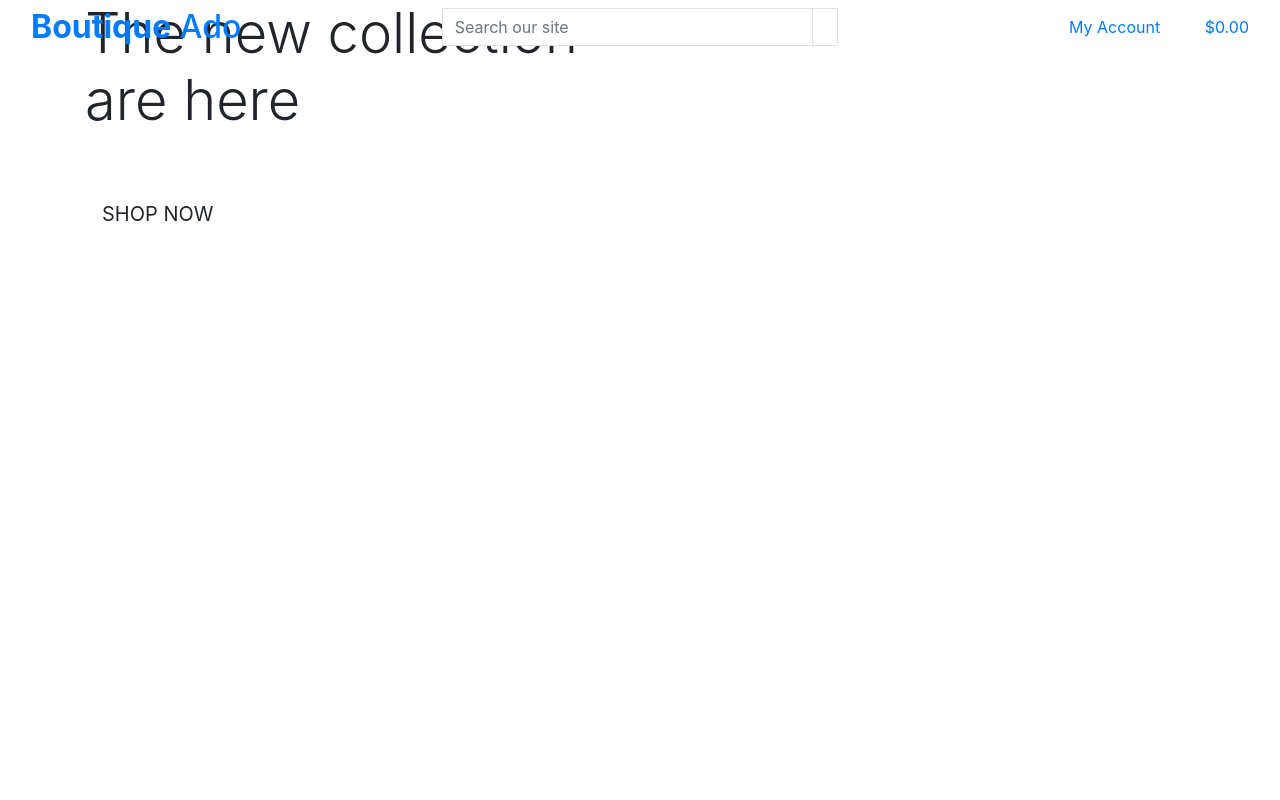
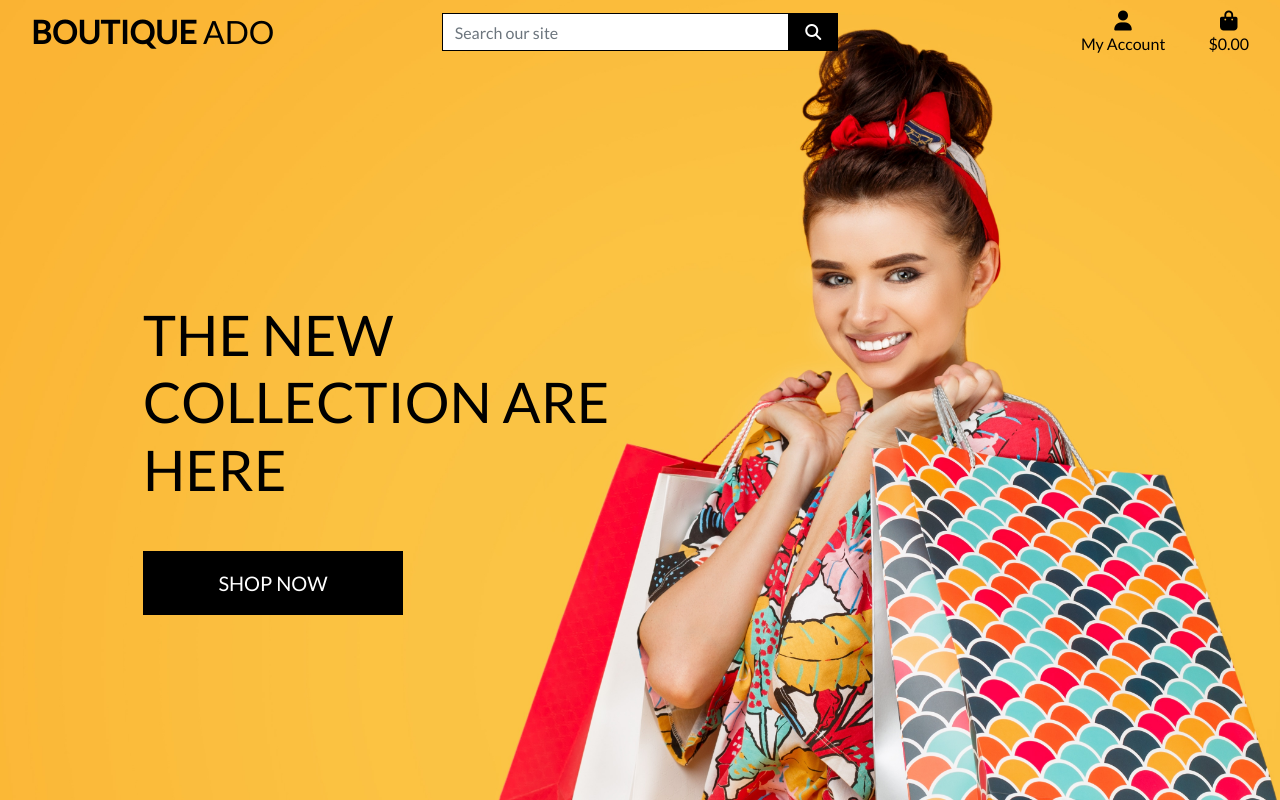
Before and after one commit to Afjunior18/boutique_ado, a Django app: page / in a window 1280 px wide. Run offline with Django 3.2, Linux system fonts and the light colour scheme; some libraries are stand-ins or nearby versions.

Commit message:
Complete homepage header and CSS

```diff
--- a/boutique_ado/settings.py
+++ b/boutique_ado/settings.py
@@ -150,6 +150,11 @@ USE_TZ = True
 
 STATIC_URL = '/static/'
 
+STATICFILES_DIRS = (os.path.join(BASE_DIR, 'static'),)
+
+MEDIA_URL = '/media/'
+MEDIA_ROOT = os.path.join(BASE_DIR,'media')
+
 # Default primary key field type
 # https://docs.djangoproject.com/en/3.2/ref/settings/#default-auto-field
 
--- a/boutique_ado/urls.py
+++ b/boutique_ado/urls.py
@@ -16,8 +16,11 @@ Including another URLconf
 from django.contrib import admin
 from django.urls import path, include
 
+from django.conf import settings
+from django.conf.urls.static import static
+
 urlpatterns = [
     path('admin/', admin.site.urls),
     path('accounts/', include('allauth.urls')),
     path('', include('home.urls')),
-]
+] + static(settings.MEDIA_URL, document_root=settings.MEDIA_ROOT)
--- /dev/null
+++ b/static/css/base.css
@@ -0,0 +1,81 @@
+html {
+    height: 100%;
+}
+
+body {
+    background: url('/media/homepage_background_cropped.jpg') no-repeat center center fixed;
+    background-size: cover;
+    height: calc(100vh - 164px);
+    color: #555;
+    font-family: 'Lato';
+}
+
+/* from Bulma */
+.icon {
+    align-items: center;
+    display: inline-flex;
+    justify-content: center;
+    height: 1.5rem;
+    width: 1.5rem;
+}
+
+.logo-font {
+    text-transform: uppercase;
+}
+
+.main-logo-link {
+    width: fit-content;
+}
+
+.shop-now-button {
+    background: black;
+    color: white;
+    min-width: 260px;
+}
+
+.btn-black {
+    background: black;
+    color: white;
+}
+
+.shop-now-button:hover,
+.shop-now-button:active,
+.shop-now-button:focus,
+.btn-black:hover,
+.btn-black:active,
+.btn-black:focus {
+    background: #222;
+    color: white;
+}
+
+.text-black {
+    color: #000 !important;
+}
+
+.border-black {
+    border: 1px solid black !important;
+}
+
+/* -------------------------------- Media Queries */
+
+/* Slightly larger container on xl screens */
+@media (min-width: 1200px) {
+  .container {
+    max-width: 80%;
+  }
+}
+
+/* fixed top navbar only on medium and up */
+@media (min-width: 992px) {
+    .fixed-top-desktop-only {
+        position: fixed;
+        top: 0;
+        right: 0;
+        left: 0;
+        z-index: 1030;
+    }
+
+    .header-container {
+        padding-top: 164px;
+    }
+}
--- a/templates/base.html
+++ b/templates/base.html
@@ -16,13 +16,16 @@
     <!-- Bootstrap CSS -->
     {% block corecss %}
         <link rel="stylesheet" href="https://cdn.jsdelivr.net/npm/bootstrap@4.4.1/dist/css/bootstrap.min.css" integrity="sha384-Vkoo8x4CGsO3+Hhxv8T/Q5PaXtkKtu6ug5TOeNV6gBiFeWPGFN9MuhOf23Q9Ifjh" crossorigin="anonymous">
-    {% endblock %}
+        <link rel="stylesheet" href="https://fonts.googleapis.com/css?family=Lato&display=swap">
+        <link rel="stylesheet" href="{% static 'css/base.css' %}">
+        {% endblock %}
 
     {% block extra_css %}
     {% endblock %}
 
     <!-- jQuery first, then Popper.js, then Bootstrap JS -->
     {% block core.js %}
+        <script src="https://kit.fontawesome.com/731ceddc03.js" crossorigin="anonymous"></script>
         <script src="https://cdn.jsdelivr.net/npm/jquery@3.5.1/dist/jquery.min.js" integrity="sha256-9/aliU8dGd2tb6OSsuzixeV4y/faTqgFtohetphbbj0=" crossorigin="anonymous"></script>
         <script src="https://cdn.jsdelivr.net/npm/popper.js@1.16.0/dist/umd/popper.min.js" integrity="sha384-Q6E9RHvbIyZFJoft+2mJbHaEWldlvI9IOYy5n3zV9zzTtmI3UksdQRVvoxMfooAo" crossorigin="anonymous"></script>
         <script src="https://cdn.jsdelivr.net/npm/bootstrap@4.4.1/dist/js/bootstrap.min.js" integrity="sha384-wfSDF2E50Y2D1uUdj0O3uMBJnjuUD4Ih7YwaYd1iqfktj0Uod8GCExl3Og8ifwB6" crossorigin="anonymous"></script>
```
Also changed, not shown: media/homepage_background_cropped.jpg (added).
